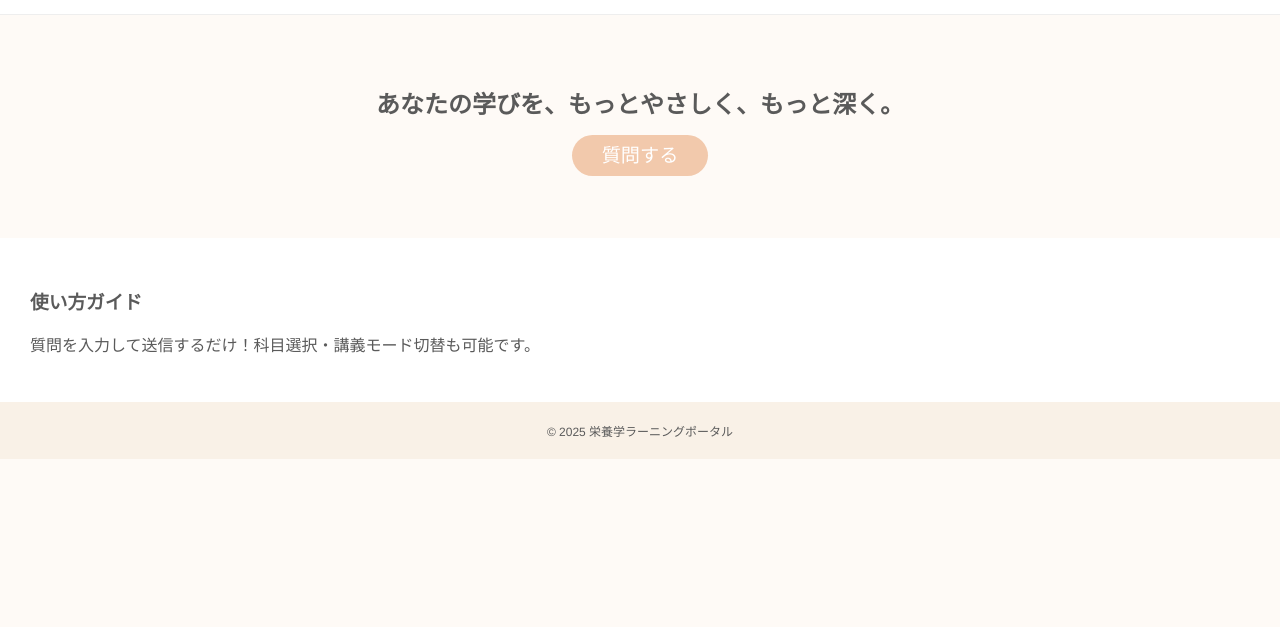
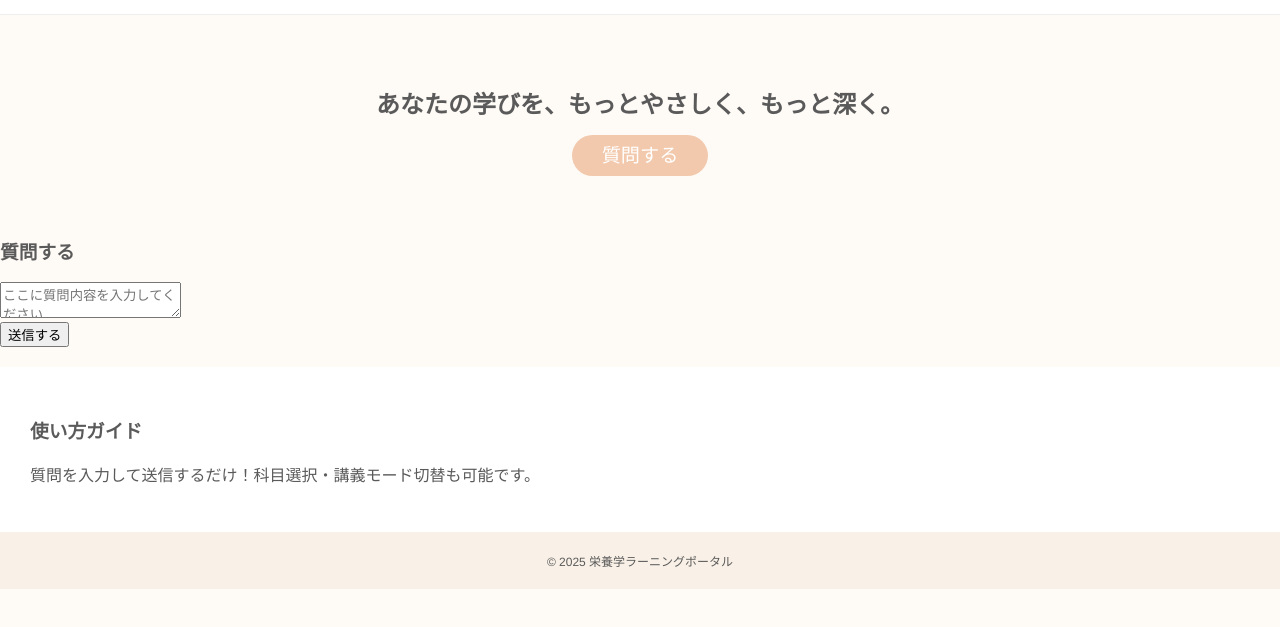
Before and after one commit to mhbmhb/eiyogaku-portal, a plain HTML site: page index.html in a window 1280 px wide. Shown: the part 81-708 px from the top of the page. Drawn offline with Linux system fonts and the light colour scheme.

Commit message:
Update index.html

```diff
--- a/index.html
+++ b/index.html
@@ -22,6 +22,15 @@
     <a href="#form" class="cta-button">質問する</a>
   </section>
 
+ <section id="form">
+  <h3>質問する</h3>
+  <form action="#" method="post">
+    <textarea name="question" placeholder="ここに質問内容を入力してください…" required></textarea>
+    <br>
+    <button type="submit" class="submit-button">送信する</button>
+  </form>
+</section>
+
   <section id="guide">
     <h3>使い方ガイド</h3>
     <p>質問を入力して送信するだけ！科目選択・講義モード切替も可能です。</p>
```
